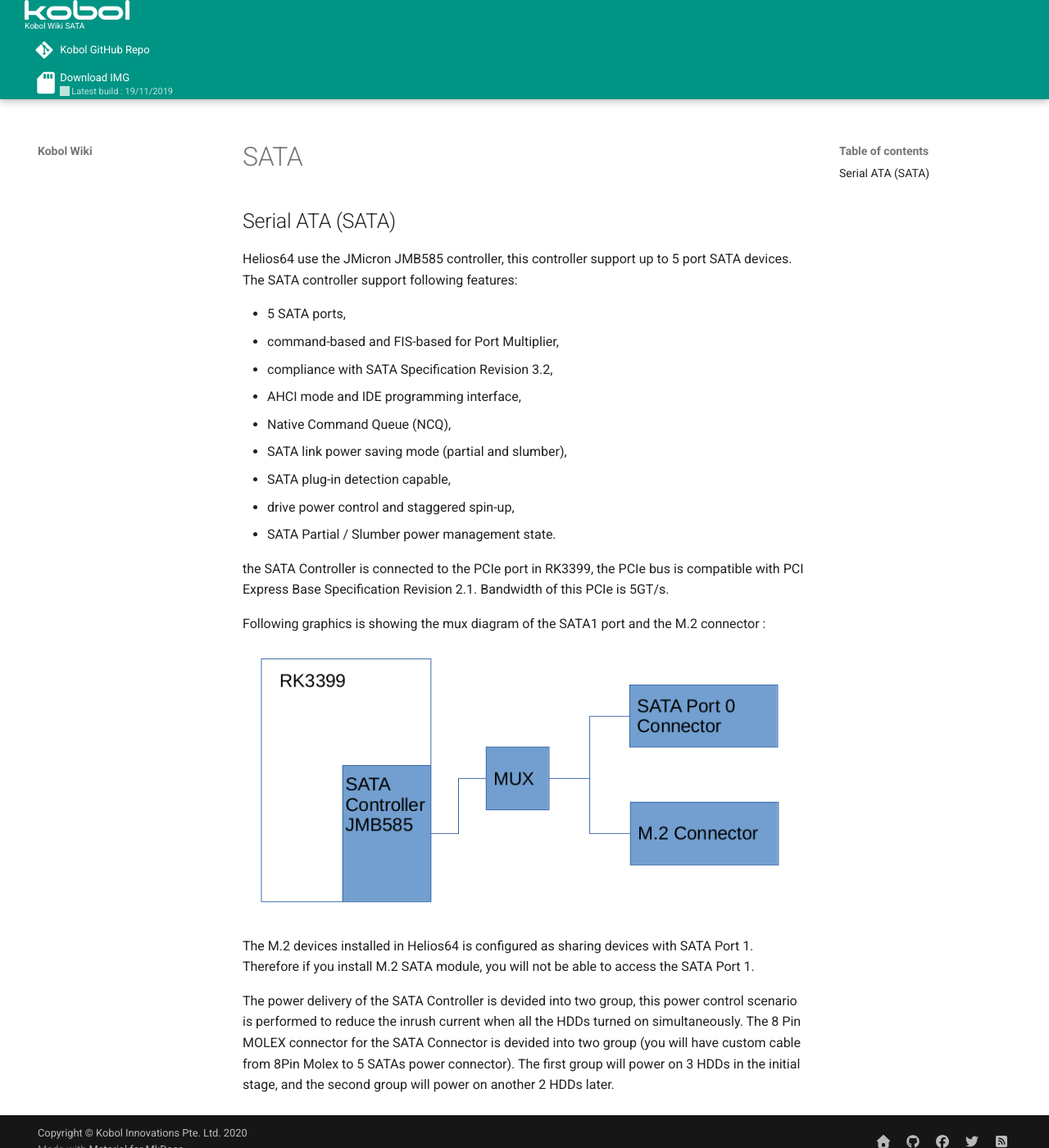
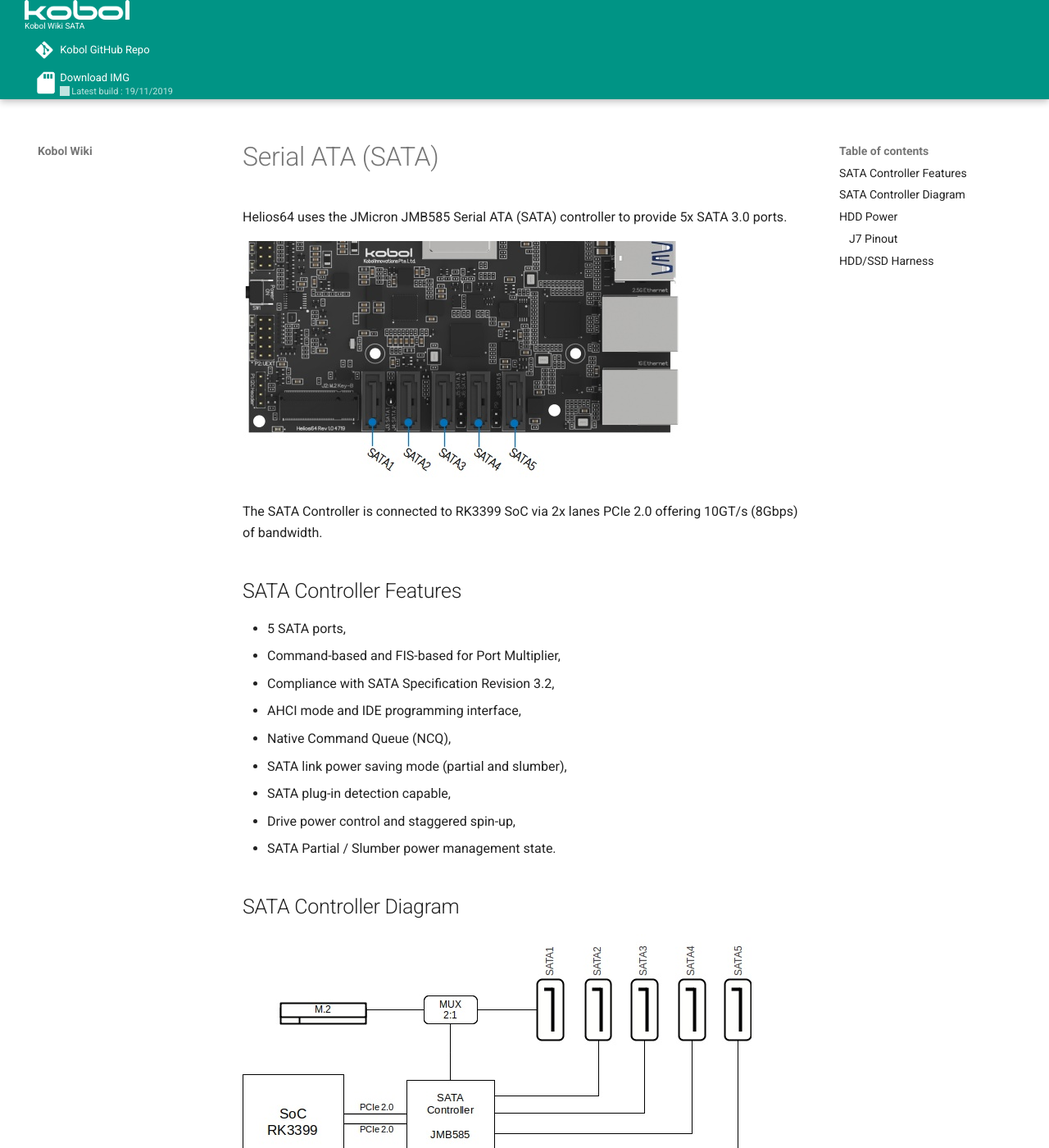
Before and after one commit to kobol-io/wiki, an MkDocs documentation site: the page built from docs/helios64/sata.md, in a window 1280 px wide and 1400 px high. Shown: the whole window at 82% size. Built offline with MkDocs 1.6.1 and Material for MkDocs 9.7.7, drawn with Linux system fonts in a browser that asks for light colours; some of the changed text lies outside the part shown.

Commit message:
Update Hardware SATA page

```diff
--- a/docs/helios64/sata.md
+++ b/docs/helios64/sata.md
@@ -1,28 +1,62 @@
-## Serial ATA (SATA)
+# Serial ATA (SATA)
 
-Helios64 use the JMicron JMB585 controller, this controller support up to 5 port SATA devices.
-The SATA controller support following features:
+Helios64 uses the JMicron JMB585 Serial ATA (SATA) controller to provide 5x SATA 3.0 ports.
+
+![SATA ports location](/helios64/img/sata/sata.jpg)
+
+The SATA Controller is connected to RK3399 SoC via 2x lanes PCIe 2.0 offering 10GT/s (8Gbps) of bandwidth.
+
+## SATA Controller Features
 
 - 5 SATA ports,
-- command-based and FIS-based for Port Multiplier,
-- compliance with SATA Specification Revision 3.2,
+- Command-based and FIS-based for Port Multiplier,
+- Compliance with SATA Specification Revision 3.2,
 - AHCI mode and IDE programming interface,
 - Native Command Queue (NCQ),
 - SATA link power saving mode (partial and slumber),
 - SATA plug-in detection capable,
-- drive power control and staggered spin-up,
+- Drive power control and staggered spin-up,
 - SATA Partial / Slumber power management state.
 
-the SATA Controller is connected to the PCIe port in RK3399, the PCIe bus is compatible with PCI Express Base Specification Revision 2.1.
-Bandwidth of this PCIe is 5GT/s.
+## SATA Controller Diagram
 
-Following graphics is showing the mux diagram of the SATA1 port and the M.2 connector :
+![SATA Diagram](/helios64/img/sata/sata_diagram.jpg)
 
-![!SATA data connection](/helios64/img/sata/sata-m2-mux.png)
+The above diagram shows the 2:1 MUX between SATA Port 1 and the M.2 connector. The M.2 SATA bus is shared with SATA Port 1, therefore if you install an M.2 SATA SSD card, SATA Port 1 (J3) will automatically get disabled.
 
-The M.2 devices installed in Helios64 is configured as sharing devices with SATA Port 1.
-Therefore if you install M.2 SATA module, you will not be able to access the SATA Port 1.
+## HDD Power
 
-The power delivery of the SATA Controller is devided into two group, this power control scenario is performed to reduce the inrush current when all the HDDs turned on simultaneously.
-The 8 Pin MOLEX connector for the SATA Connector is devided into two group (you will have custom cable from 8Pin Molex to 5 SATAs power connector).
-The first group will power on 3 HDDs in the initial stage, and the second group will power on another 2 HDDs later.
+Helios64 provides on-board HDD power to supply up to 5x HDDs.
+
+![J7 Location](/helios64/img/sata/j7.jpg)
+
+The power delivery of the HDDs is devided into two group:
+
+* HDD Rail A (Max. 3x Drives)
+* HDD Rail B (Max. 2x Drives)
+
+Helios64 implements a power staggering approach where *HDD Rail A* will be powered up first, then few seconds later *HDD Rail B* will be powered up. This power control scenario is performed to reduce the inrush current during disk spin-up.
+
+### J7 Pinout
+
+![J7 Location](/helios64/img/sata/j7_pinout.jpg)
+
+| Pin | Signal Name |
+|-----|-------------|
+| 1 | 12V HDD Rail A |
+| 2 | 12V HDD Rail B |
+| 3 | 5V HDD Rail A |
+| 4 | 5V HDD Rail B |
+| 5 | GND |
+| 6 | GND |
+| 7 | GND |
+| 8 | GND |
+
+
+## HDD/SSD Harness
+
+As part of Helios64 official enclosure, an HDD/SSD harness is provided to connected both SATA + Power signals between Helios64 board and the 5x HDD slots.
+
+**Below the wiring diagram:**
+
+![!HDD Harness](/helios64/img/sata/hdd_harness.png)
```
Also changed, not shown: docs/helios64/img/sata/hdd_harness.png (added), docs/helios64/img/sata/j7.jpg (added), docs/helios64/img/sata/j7_pinout.jpg (added), docs/helios64/img/sata/sata-m2-mux.png (deleted), docs/helios64/img/sata/sata.jpg (added), docs/helios64/img/sata/sata_diagram.jpg (added).
